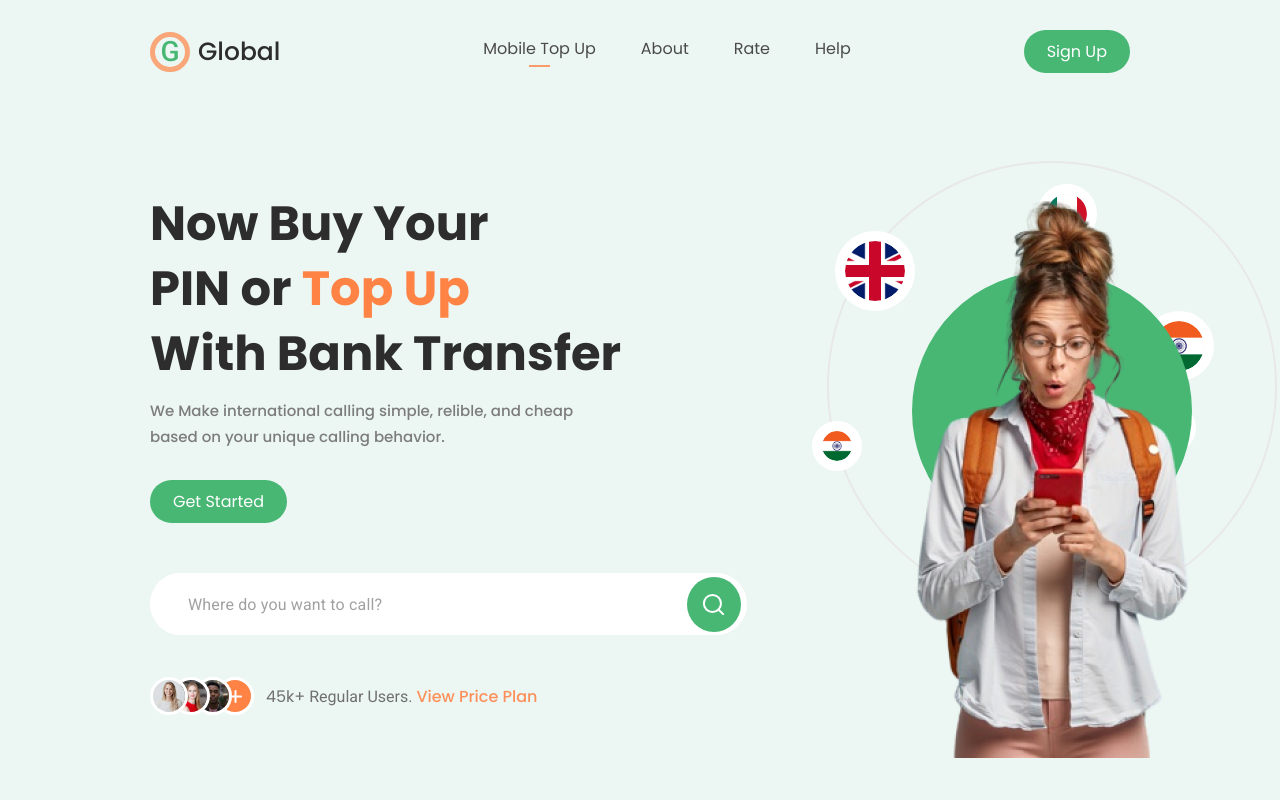
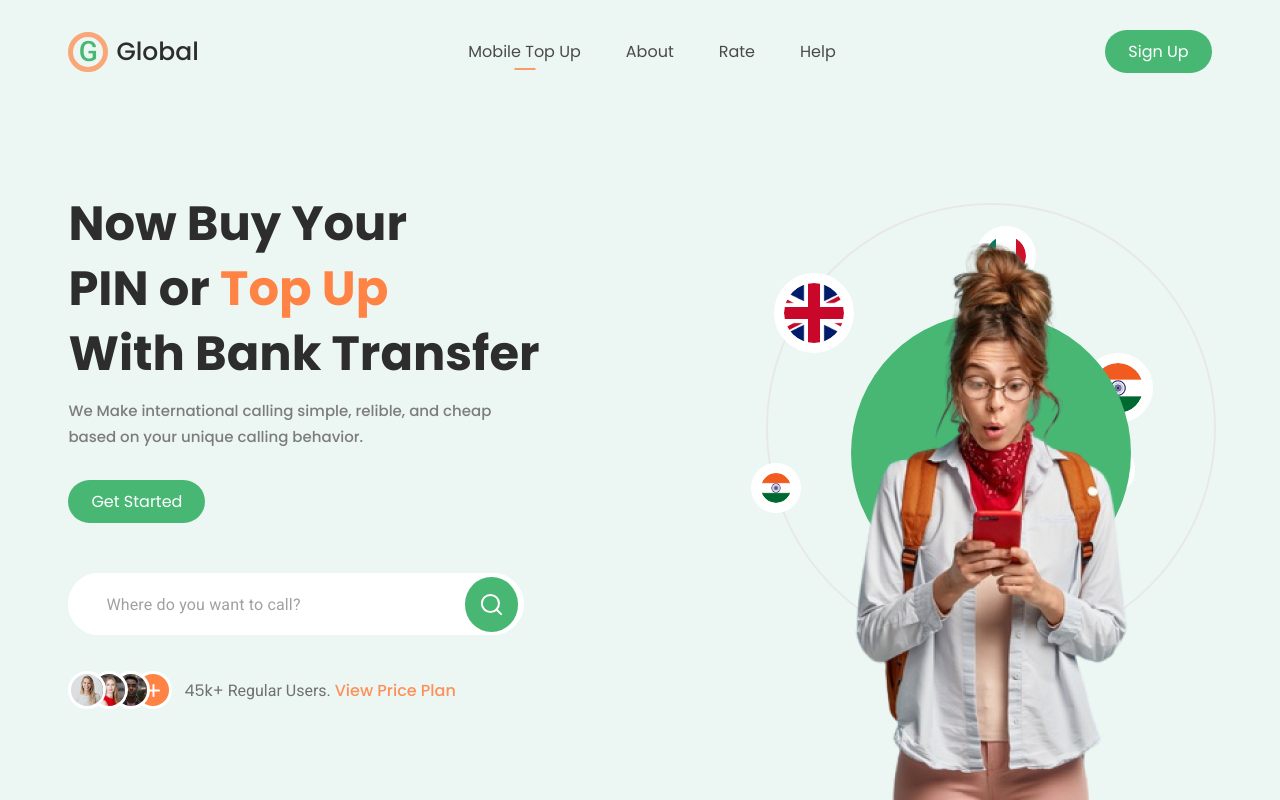
Before and after one commit to dniils/global-lucky-group, a website built with Vite: page index.html in a window 1280 px wide. Built offline with nearby package versions, Linux system fonts and the light colour scheme.

Commit message:
feat: add adaptive design & burger icon

```diff
--- a/assets/style/_typography.scss
+++ b/assets/style/_typography.scss
@@ -22,9 +22,14 @@
 
   &__link {
     text-decoration: none;
-    font-size: 16px;
-    color: #4a4a4a;
+    font-size: 32px;
+    color: #fff;
     transition: all 0.2s ease-in-out;
+
+    @media screen and (min-width: 768px) {
+      font-size: 16px;
+      color: #4a4a4a;
+    }
 
     &:hover {
       color: #000;
@@ -40,10 +45,20 @@
 
 .module {
   &__title {
-    font-size: 48px;
+    font-size: 28px;
+    line-height: 36px;
     color: #2d2d2d;
     font-weight: 700;
-    line-height: 65px;
+
+    @media screen and (min-width: 375px) {
+      font-size: 32px;
+      line-height: 45px;
+    }
+
+    @media screen and (min-width: 545px) {
+      font-size: 48px;
+      line-height: 65px;
+    }
   }
 
   &__description {
--- /dev/null
+++ b/assets/style/burger-icon.scss
@@ -0,0 +1,22 @@
+.button-burger-icon {
+  display: flex;
+  flex-direction: column;
+  justify-content: space-between;
+  width: 30px;
+  height: 22px;
+  background: none;
+  outline: 0;
+  border: 0;
+  z-index: 0;
+  transition: z-index 0.2s step-end, rotate 0.2s ease-in-out;
+
+  @media screen and (min-width: 768px) {
+    display: none;
+  }
+
+  &__line {
+    width: 100%;
+    height: 2.5px;
+    background-color: #2d2d2d;
+  }
+}
--- a/assets/style/main.scss
+++ b/assets/style/main.scss
@@ -1,6 +1,7 @@
 @import 'typography';
 @import 'button';
 @import 'scene';
+@import 'burger-icon';
 
 * {
   margin: 0;
@@ -13,14 +14,31 @@ body {
 }
 
 .container {
+  position: relative;
+  padding: 30px calc(10px + 3vw);
+  max-width: 1400px;
+  height: 100vh;
+  margin: 0 auto;
+  overflow-x: hidden;
+
+  @media screen and (min-width: 431px) {
+    padding: 30px calc(30px + 3vw);
+  }
+
+  @media screen and (min-width: 1400px) {
     padding: 30px 150px;
+  }
 }
 
 .header {
   display: flex;
   flex-direction: row;
   justify-content: space-between;
+  align-items: flex-start;
+
+  @media screen and (min-width: 768px) {
     align-items: center;
+  }
 
   &__logo-and-title {
     display: flex;
@@ -43,45 +61,124 @@ body {
   }
 
   &__links {
+    position: absolute;
+    top: 0;
+    right: 0;
+    padding: 30px;
     display: flex;
+    flex-direction: column;
+    justify-content: center;
+    align-items: flex-end;
+    list-style: none;
+    gap: 20px;
+    transition: all 0.2s ease-in-out;
+    background-color: #2d2d2d;
+    height: 100vh;
+    transform: translateX(100%);
+    z-index: 2;
+
+    @media screen and (min-width: 768px) {
+      transform: initial;
       flex-direction: row;
       justify-content: space-between;
-    list-style: none;
+      position: static;
+      background-color: initial;
+      height: initial;
+      padding: 0;
+    }
+
+    @media screen and (min-width: 900px) {
       gap: 45px;
+    }
+
+    @media screen and (min-width: 1400px) {
       margin-left: 30px;
+    }
   }
 
   &__link {
     &-active {
       cursor: default;
+      position: relative;
 
       &::after {
         content: '';
         display: block;
-        margin: 4px auto 0;
+        position: absolute;
+        left: 0;
+        right: 0;
+        margin: 4px 0 0;
+        height: 5px;
+        background-color: #fb9b69;
+
+        @media screen and (min-width: 768px) {
           width: 21px;
           height: 1.5px;
-        background-color: #fb9b69;
+          left: 50%;
+          transform: translateX(-50%);
         }
       }
     }
   }
 
+  &__button-burger-wrapper {
+    display: flex;
+    justify-content: space-between;
+    flex-direction: column;
+    align-items: flex-end;
+    width: 100%;
+    gap: calc(10px + 2vw);
+
+    @media screen and (min-width: 375px) {
+      width: initial;
+      flex-direction: row;
+      align-items: center;
+    }
+  }
+}
+
 .module {
-  position: relative;
   display: flex;
+  flex-direction: column;
+  justify-content: space-between;
+  margin-top: 60px;
+
+  @media screen and (min-width: 375px) {
+    margin-top: 80px;
+  }
+
+  @media screen and (min-width: 545px) {
+    margin-top: 118px;
+  }
+
+  @media screen and (max-width: 900px) {
+    gap: 60px;
+  }
+
+  @media screen and (min-width: 900px) {
     flex-direction: row;
-  gap: 80px;
-  margin-top: 118px;
+  }
+
+  @media screen and (min-width: 1400px) {
+    gap: 220px;
+  }
 
   &__content {
     display: flex;
     flex-direction: column;
     align-items: flex-start;
+    align-items: center;
+    text-align: center;
+    z-index: 1;
+
+    @media screen and (min-width: 900px) {
+      align-items: flex-start;
+      text-align: left;
+    }
   }
 
   &__title {
-    max-width: 474px;
+    max-width: 456px;
   }
 
   &__description {
@@ -99,7 +196,8 @@ body {
   align-items: center;
   background-color: #fff;
   border-radius: 100px;
-  width: 597px;
+  width: 100%;
+  max-width: 597px;
   height: 62px;
   padding-right: 6px;
 
@@ -108,8 +206,12 @@ body {
     outline: none;
     height: 100%;
     border-radius: 100px;
-    padding: 0 38px;
+    padding: 0 16px;
     width: 100%;
+
+    @media screen and (min-width: 390px) {
+      padding: 0 12px 0 38px;
+    }
   }
 
   &__button {
@@ -157,4 +259,8 @@ body {
     height: 100%;
     object-fit: cover;
   }
+
+  &__info {
+    text-align: left;
   }
+}
--- a/assets/style/scene.scss
+++ b/assets/style/scene.scss
@@ -1,19 +1,51 @@
 @import 'animation';
 
 .scene {
+  position: relative;
   display: flex;
   justify-content: center;
+  transition: right 0.2s ease-in-out;
 
-  .objects-and-image {
-    position: relative;
+  scale: 0.8;
+
+  @media screen and (min-width: 900px) {
+    position: fixed;
+    bottom: 0;
+    right: 3vw;
+    height: 567px;
+    scale: 1;
+  }
+
+  @media screen and (min-width: 1180px) and (max-width: 1400px) {
+    right: 5vw;
+  }
+
+  @media screen and (min-width: 1400px) {
+    right: 10vw;
+  }
+
+  @media screen and (min-width: 1680px) {
+    right: 20vw;
+  }
+
+  @media screen and (min-width: 1920px) {
+    scale: 1.3;
+    height: 636px;
+    right: 23vw;
   }
 
   .circle-and-flags {
     position: relative;
     top: -30px;
+    width: 450px;
+    height: 450px;
     transform-origin: center;
-    transform: rotate(0deg);
     animation: rotation 30s infinite 6.6s linear;
+    transition: filter 1s ease-in-out;
+
+    @media screen and (min-width: 900px) and (max-width: 1060px) {
+      filter: blur(3px);
+    }
   }
 
   .flag {
@@ -114,6 +146,10 @@
     background-color: transparent;
     border: 2px solid #e8e8e8;
     border-radius: 50%;
+
+    @media screen and (max-width: 1260px) {
+      border-width: 3px;
+    }
   }
 
   .circle-filled {
@@ -123,6 +159,11 @@
     height: 280px;
     background-color: #48b774;
     border-radius: 50%;
+    transition: filter 1s ease-in-out;
+
+    @media screen and (min-width: 900px) and (max-width: 1060px) {
+      filter: blur(2px);
+    }
   }
 
   .hero-image {
--- a/index.html
+++ b/index.html
@@ -23,23 +23,49 @@
           <li><a class="header__link" href="#">Help</a></li>
         </ul>
       </nav>
-      <button class="button header__button">Sign Up</button>
+      <div class="header__button-burger-wrapper">
+        <button class="button header__button">Sign Up</button>
+        <div class="button-burger-icon">
+          <div class="button-burger-icon__line"></div>
+          <div class="button-burger-icon__line"></div>
+          <div class="button-burger-icon__line"></div>
+        </div>
+      </div>
     </header>
 
     <section class="module">
       <div class="module__content">
-        <h2 class="module__title">Now Buy Your <br> PIN or <span class="module__title title-highlight">Top Up</span>
-          <br>
-          With Bank
-          Transfer
+        <h2 class="module__title">Now Buy Your PIN&nbsp;or&nbsp;<span
+            class="module__title title-highlight">Top&nbsp;Up</span>
+          With&nbsp;Bank&nbsp;Transfer
         </h2>
         <div class="module__description">We Make international calling simple, relible, and cheap based on your unique
           calling behavior.</div>
         <div class="button module__button">Get Started</div>
+
         <form class="search-form">
-          <input type="text" class="input search-form__input" placeholder="Where do you want to call?" />
+          <input type="text" class="input search-form__input" placeholder="Where do you want to call?" maxlength="12" />
           <button class="button search-form__button search-icon"></button>
         </form>
+
+        <div class="users">
+          <div class="users__icons">
+            <div class="users__icon"></div>
+            <div class="users__icon">
+              <img class="users__image" src="./assets/images/users-images/user-photo-1.jpg" alt="user">
+            </div>
+            <div class="users__icon">
+              <img class="users__image" src="./assets/images/users-images/user-photo-2.jpg" alt="user">
+            </div>
+            <div class="users__icon">
+              <img class="users__image" src="./assets/images/users-images/user-photo-3.jpg" alt="user">
+            </div>
+          </div>
+          <div class="users__info">
+            <span>45k+</span> Regular Users.
+            <a href="#" class="users__link">View&nbsp;Price&nbsp;Plan</a>
+          </div>
+        </div>
       </div>
 
       <div class="scene">
@@ -57,24 +83,7 @@
       </div>
     </section>
 
-    <div class="users">
-      <div class="users__icons">
-        <div class="users__icon"></div>
-        <div class="users__icon">
-          <img class="users__image" src="./assets/images/users-images/user-photo-1.jpg" alt="user">
-        </div>
-        <div class="users__icon">
-          <img class="users__image" src="./assets/images/users-images/user-photo-2.jpg" alt="user">
-        </div>
-        <div class="users__icon">
-          <img class="users__image" src="./assets/images/users-images/user-photo-3.jpg" alt="user">
-        </div>
-      </div>
-      <div class="users__info">
-        <span>45k+</span> Regular Users.
-        <a href="#" class="users__link">View Price Plan</a>
-      </div>
-    </div>
+
 
   </div>
   <script type="module" src="/main.js"></script>
```
Lines whose indentation alone changed are shown as unchanged.
